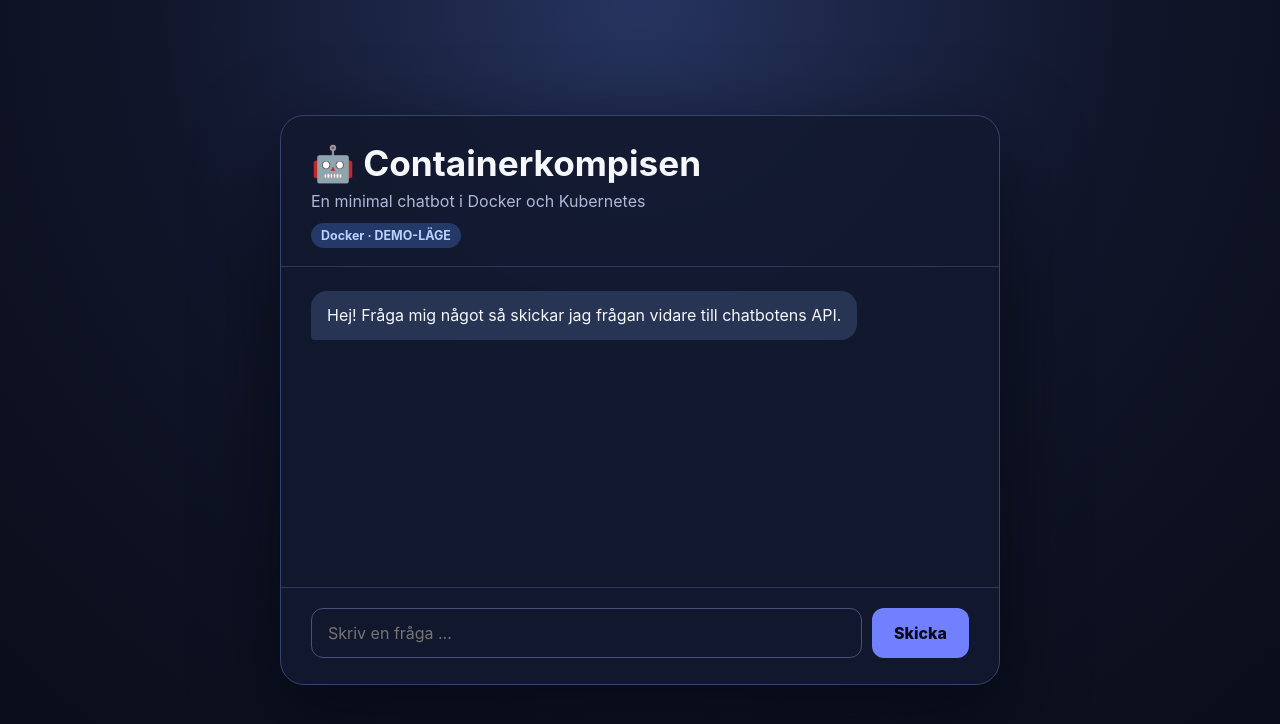
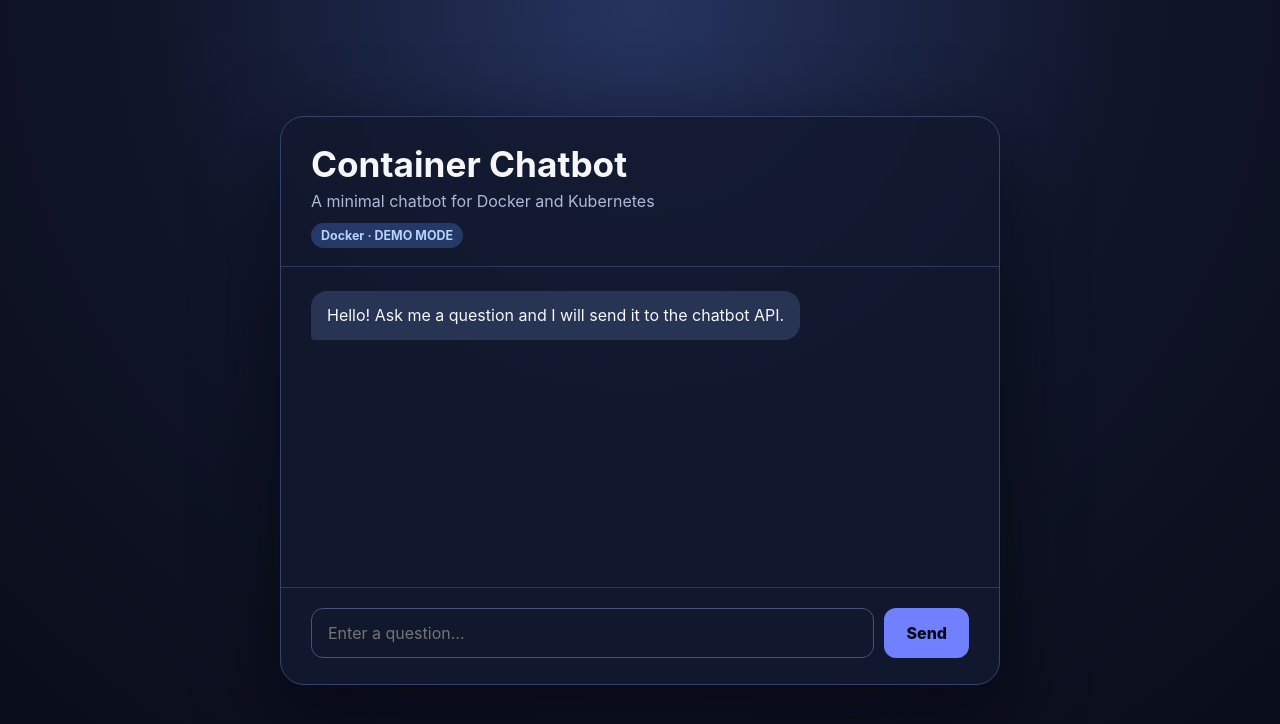
Before and after one commit to IgorKPetersson/docker-cluster-demo, a Flask app: page / in a window 1280 px wide. Shown: the top 724 px of the page. Run offline with Flask 3, Linux system fonts and the light colour scheme.

Commit message:
Use English UI and remove robot icon

```diff
--- a/app.py
+++ b/app.py
@@ -29,32 +29,32 @@ def health():
 def chat():
     message = (request.get_json(silent=True) or {}).get("message", "").strip()
     if not message:
-        return jsonify(error="Skriv en fråga först."), 400
+        return jsonify(error="Enter a question first."), 400
 
     if is_demo_mode():
         return jsonify(
             answer=(
-                "Demo-svar: Appen tog emot din fråga: "
-                f"\u201d{message}\u201d. Lägg till OPENAI_API_KEY och stäng av "
-                "DEMO_MODE för att få svar från OpenAI API."
+                f'Demo response: The app received your question: "{message}". '
+                "Add OPENAI_API_KEY and disable DEMO_MODE to receive answers "
+                "from the OpenAI API."
             )
         )
 
     if not os.getenv("OPENAI_API_KEY"):
-        return jsonify(error="OPENAI_API_KEY saknas i containerns miljö."), 503
+        return jsonify(error="OPENAI_API_KEY is missing from the container environment."), 503
 
     try:
         base_url = os.getenv("OPENAI_BASE_URL", "").strip()
         client = OpenAI(**({"base_url": base_url} if base_url else {}))
         response = client.responses.create(
             model=os.getenv("OPENAI_MODEL", "gpt-4.1-mini"),
-            instructions="Svara kort, tydligt och på svenska.",
+            instructions="Answer briefly and clearly in English.",
             input=message,
         )
         return jsonify(answer=response.output_text)
     except Exception as exc:
-        app.logger.exception("OpenAI-anropet misslyckades")
-        return jsonify(error=f"API-anropet misslyckades: {exc}"), 502
+        app.logger.exception("OpenAI request failed")
+        return jsonify(error=f"API request failed: {exc}"), 502
 
 
 if __name__ == "__main__":
--- a/templates/index.html
+++ b/templates/index.html
@@ -1,9 +1,9 @@
 <!doctype html>
-<html lang="sv">
+<html lang="en">
   <head>
     <meta charset="utf-8">
     <meta name="viewport" content="width=device-width, initial-scale=1">
-    <title>Containerkompisen</title>
+    <title>Container Chatbot</title>
     <style>
       :root { color-scheme: dark; font-family: Inter, ui-sans-serif, system-ui, sans-serif; }
       * { box-sizing: border-box; }
@@ -28,16 +28,16 @@
   <body>
     <main>
       <header>
-        <h1>🤖 Containerkompisen</h1>
-        <p>En minimal chatbot i Docker och Kubernetes</p>
-        <span class="badge">{{ platform }} · {{ "DEMO-LÄGE" if demo_mode else "OPENAI API" }}</span>
+        <h1>Container Chatbot</h1>
+        <p>A minimal chatbot for Docker and Kubernetes</p>
+        <span class="badge">{{ platform }} · {{ "DEMO MODE" if demo_mode else "OPENAI API" }}</span>
       </header>
       <section id="messages" aria-live="polite">
-        <div class="message bot">Hej! Fråga mig något så skickar jag frågan vidare till chatbotens API.</div>
+        <div class="message bot">Hello! Ask me a question and I will send it to the chatbot API.</div>
       </section>
       <form id="chat-form">
-        <input id="question" aria-label="Din fråga" placeholder="Skriv en fråga …" autocomplete="off" required>
-        <button type="submit">Skicka</button>
+        <input id="question" aria-label="Your question" placeholder="Enter a question..." autocomplete="off" required>
+        <button type="submit">Send</button>
       </form>
     </main>
     <script>
@@ -68,9 +68,9 @@
             body: JSON.stringify({message})
           });
           const data = await response.json();
-          addMessage(data.answer || data.error || 'Något gick fel.', 'bot');
+          addMessage(data.answer || data.error || 'Something went wrong.', 'bot');
         } catch (_) {
-          addMessage('Kunde inte nå servern.', 'bot');
+          addMessage('Could not reach the server.', 'bot');
         } finally {
           button.disabled = false;
           input.focus();
```
Also changed, not shown: 4 other files.
